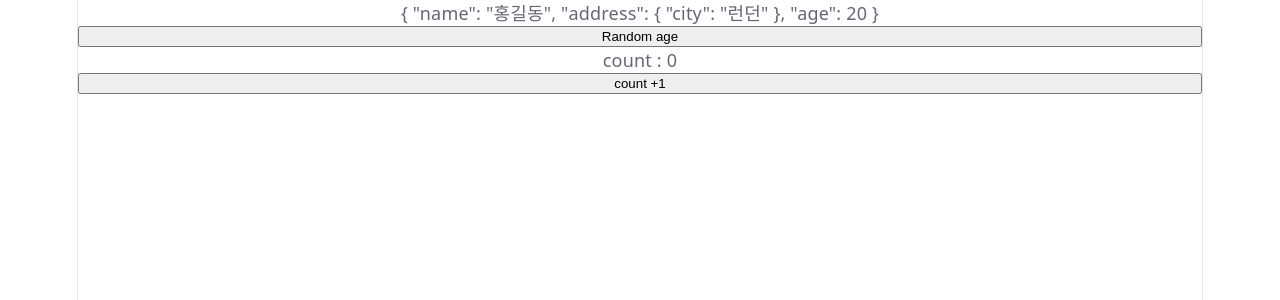
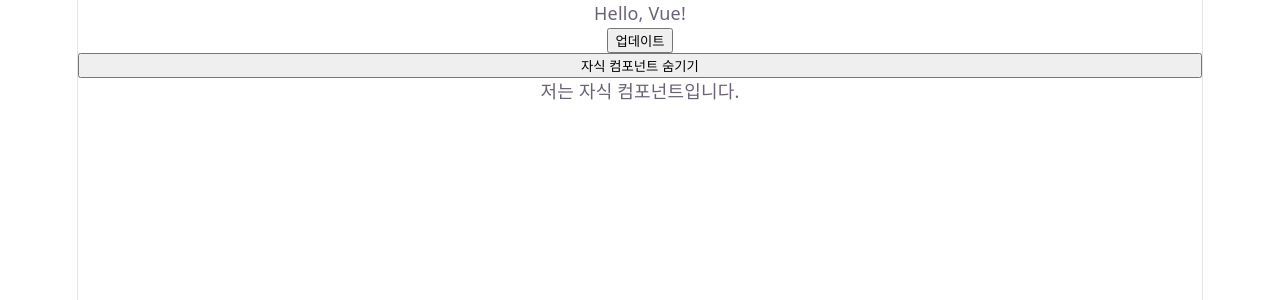
Before and after one commit to joycie416/vue_introduction, a Vue app: page / in a window 1280 px wide. Shown: the top 300 px of the page. Built offline with nearby package versions, Linux system fonts and the light colour scheme.

Commit message:
chap 08-04: 라이프사이클

```diff
--- a/src/App.vue
+++ b/src/App.vue
@@ -1,7 +1,7 @@
 <script setup lang="ts">
-import Watch from "./components/chap 08/Watch.vue";
+import LifeCycle from "./components/chap 08/LifeCycle.vue";
 </script>
 
 <template>
-  <Watch />
+  <LifeCycle />
 </template>
--- /dev/null
+++ b/src/components/chap 08/Child.vue
@@ -0,0 +1,15 @@
+<template>
+  <div>저는 자식 컴포넌트입니다.</div>
+</template>
+
+<script setup>
+import { onBeforeUnmount, onUnmounted } from "vue";
+
+onBeforeUnmount(() => {
+  console.log("ChildComponent: onBeforeUnmount 호출됨");
+});
+
+onUnmounted(() => {
+  console.log("ChildComponent: onUnmounted 호출됨");
+});
+</script>
--- /dev/null
+++ b/src/components/chap 08/LifeCycle.vue
@@ -0,0 +1,51 @@
+<template>
+  <div>
+    <p>{{ message }}</p>
+    <button @click="message = message + '!'">업데이트</button>
+  </div>
+  <button @click="toggleChild">
+    {{ showChild ? "자식 컴포넌트 숨기기" : "자식 컴포넌트 보여주기" }}
+  </button>
+
+  <Child v-if="showChild" />
+</template>
+
+<script setup lang="ts">
+import {
+  ref,
+  onBeforeMount,
+  onMounted,
+  onBeforeUpdate,
+  onUpdated,
+  onBeforeUnmount,
+  onUnmounted,
+} from "vue";
+import Child from "@/components/chap 08/Child.vue";
+
+const message = ref("Hello, Vue!");
+const showChild = ref(true);
+
+function toggleChild() {
+  showChild.value = !showChild.value;
+}
+
+// 컴포넌트가 DOM에 붙기 직전
+onBeforeMount(() => {
+  console.log("onBeforeMount: 컴포넌트가 곧 마운트 됩니다.");
+});
+
+// 컴포넌트가 마운트된 직후
+onMounted(() => {
+  console.log("onMounted: 컴포넌트가 마운트 되었습니다.");
+});
+
+// 컴포넌트가 업데이트되기 직전
+onBeforeUpdate(() => {
+  console.log("onBeforeUpdate: 컴포넌트가 업데이트 되기 직전입니다.");
+});
+
+// 컴포넌트가 업데이트된 직후
+onUpdated(() => {
+  console.log("onUpdated: 컴포넌트가 업데이트 되었습니다.");
+});
+</script>
```
